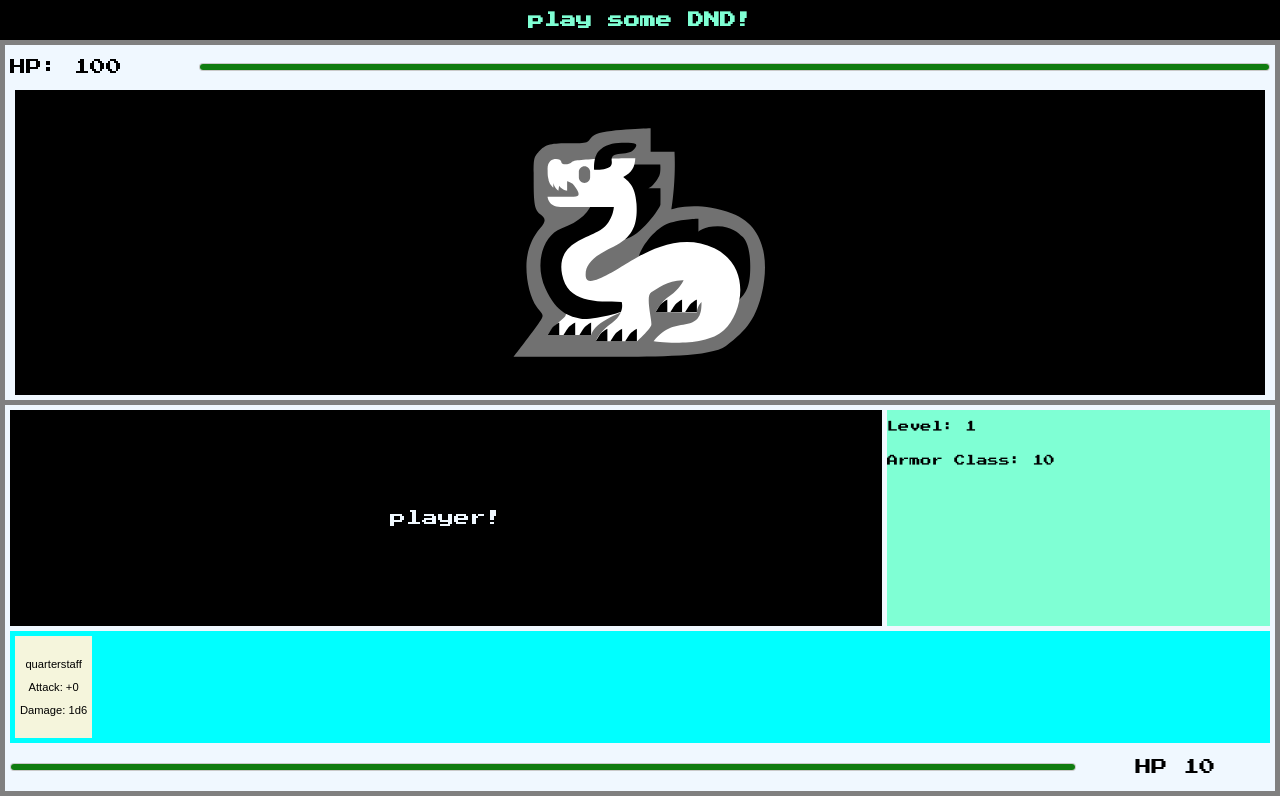
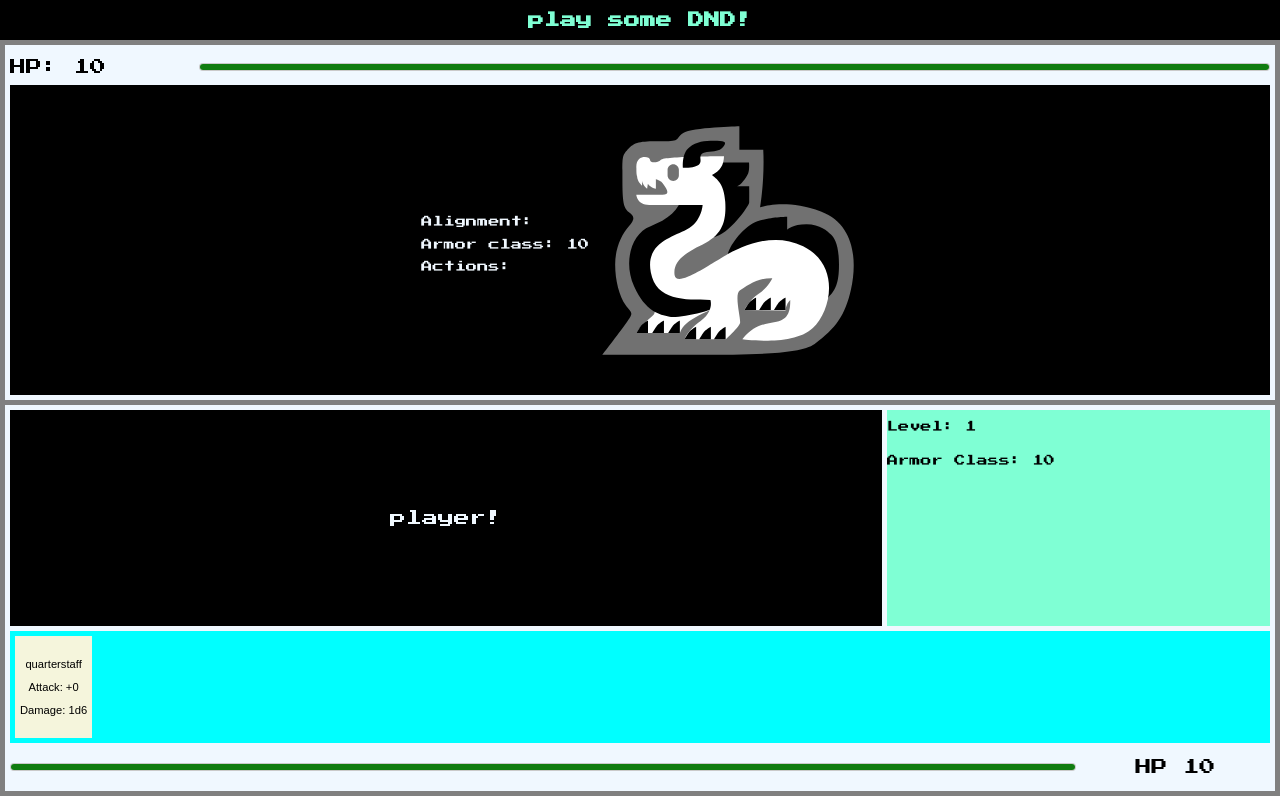
Before and after one commit to keircatenation/dragon-game, a React (Vite) app: page / in a window 1280 px wide. Built offline with nearby package versions, Linux system fonts and the light colour scheme; no server answers.

Commit message:
added fetching of monster

```diff
--- a/src/App.jsx
+++ b/src/App.jsx
@@ -1,11 +1,18 @@
-import { useState } from 'react'
+import { useState, useEffect } from 'react'
 import './App.css'
 import './components/Enemy/Enemy'
 import Enemy from './components/Enemy/Enemy'
 import Player from './components/Player/Player'
 
 function App() {
-  const [enemy, setEnemy] = useState({});
+  const [enemy, setEnemy] = useState({
+    name: "",
+    alignment:"",
+    armor:10,
+    health:10,
+    maxhp:10,
+    actions:[]
+  });
   const [player, setPlayer] = useState({
     level:1,
     weapons:[
@@ -15,11 +22,44 @@ function App() {
     maxhp:10,
     armor:10,
   })
-  const [enemyHealth, setEnemyHealth] = useState(100);
+
+  useEffect(() => {
+    getEnemy();
+  }, [])
 
   function attack(){
     console.log("attack!")
   }
+
+  function getEnemy(challenge=1){
+    try {
+      fetch(`https://www.dnd5eapi.co/api/monsters?challenge_rating=${challenge}`)
+      .then(resp => resp.json())
+      .then(data => {
+        let count = data.count;
+        let index = Math.floor(Math.random()*count);
+        let url = data.results[index].url;
+        console.log(url);
+
+        fetch(`https://www.dnd5eapi.co${url}`)
+          .then(resp => resp.json())
+          .then(data => {
+            setEnemy({
+              name:data.name,
+              alignment:data.alignment,
+              armor:data.armor_class,
+              health:data.hit_points,
+              maxhp:data.hit_points,
+              actions:data.actions
+            })
+          })
+
+      })
+    } catch (err) {
+      console.log(err);
+    }
+  }
+
 
 
   return (
@@ -29,8 +69,7 @@ function App() {
       </header>
       <section className="arena">
         <Enemy
-          enemy={enemy}
-          enemyHealth={enemyHealth}/>
+          enemy={enemy}/>
         <Player
           player={player}
           attack={attack}/>
--- a/src/components/Dragon/Dragon.jsx
+++ b/src/components/Dragon/Dragon.jsx
@@ -5,7 +5,7 @@ export default function Dragon(props) {
 
     return (
         <svg version="1.1"
-            viewBox="0 0 74 68.44" style={{enableBackground:"new 0 0 74 68.44", width:"75%"}}>
+            viewBox="0 0 74 68.44" style={{enableBackground:"new 0 0 74 68.44"}}>
             <path fill={saturated} d="M40.02,1.78c0,0-13.48,0.3-16,1.93s-0.3,2.37-5.93,2.37s-7.7,0-9.63,2.07s-1.78,2.07-1.78,8.59s0.3,8.3,1.78,9.48
             c1.48,1.19,2.07,1.78,0,4.15s-3.85,6.22-3.85,10.81s1.19,9.04,2.96,11.56c1.78,2.52,2.52,1.93,0.15,5.19s-6.81,9.04-6.81,9.04h28.44
             c12.34-0.15,27.75,0.08,32.15-3.11c6.02-4.37,8.74-8.15,10.37-15.56c1.63-7.41,1.48-18.37-8.59-22.22s-17.33-1.19-17.33-1.19
--- a/src/components/Enemy/Enemy.jsx
+++ b/src/components/Enemy/Enemy.jsx
@@ -3,19 +3,26 @@ import Dragon from '../Dragon/Dragon'
 import { useEffect } from 'react/cjs/react.production.min';
 
 export default function Enemy(props) {
-    const {enemyHealth} = props;
+    const {name, alignment, armor, health, maxhp, actions} = props.enemy;
+    console.log("actions ", actions)
 
     return (
         <div className={styles.root}>
-            <div>
-                <label htmlFor='enemy-hp'>HP: {enemyHealth}
+            <div className={styles.main}>
+                <label htmlFor='enemy-hp'>HP: {health}
                 </label>
                 <meter id='enemy-hp'
-                    min="0" max="100"
-                    optimum="100" high="67" low="33"
-                    value={enemyHealth}>{enemyHealth}/100
+                    min="0" max={maxhp}
+                    optimum={maxhp} high={Math.floor(maxhp * (2/3))} low={Math.floor(maxhp * (1/3))}
+                    value={health}>{health}/100
                 </meter>
-                <div>
+                <div className={styles.enemy}>
+                    <div>
+                        <h2>{name}</h2>
+                        <p>Alignment: {alignment}</p>
+                        <p>Armor class: {armor}</p>
+                        <p>Actions: </p>
+                    </div>
                     <Dragon/>
                 </div>
             </div>
--- a/src/components/Enemy/enemy.module.scss
+++ b/src/components/Enemy/enemy.module.scss
@@ -1,7 +1,7 @@
 .root{
     min-height:45vh;
     display: grid;
-    div{
+    .main{
         background-color: aliceblue;
         margin:5px 5px 0;
         display:grid;
@@ -18,7 +18,7 @@
             grid-column: 2;
             width: 100%;
         }
-        div{
+        .enemy{
             grid-row: 2;
             grid-column: 1/-1;
             align-self: stretch;
@@ -26,6 +26,8 @@
             display: flex;
             align-items: center;
             justify-content: center;
+            gap:10px;
+            color: aliceblue;
             svg{
                 max-height:30vh;
             }
```
